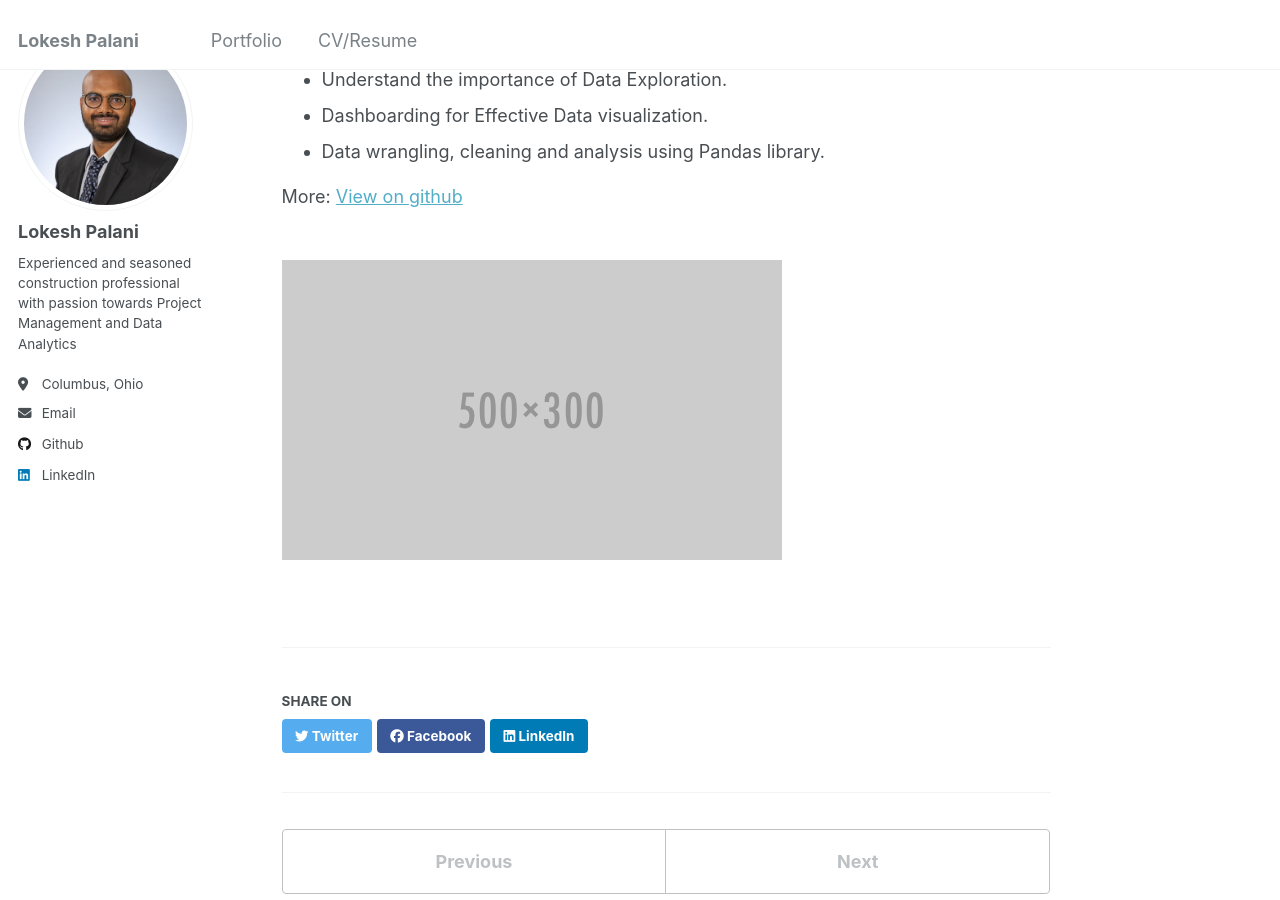
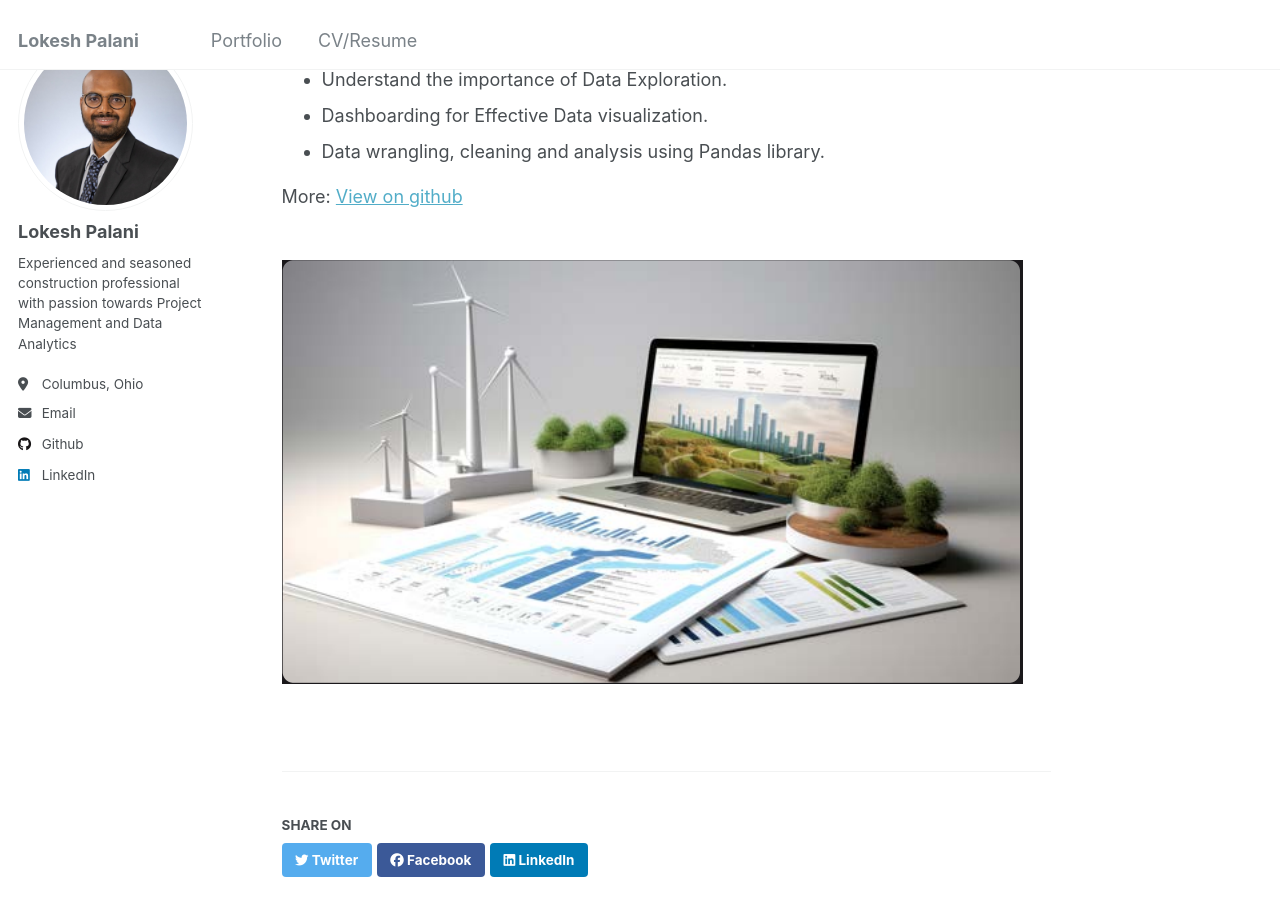
Before and after one commit to Coolinglass/coolinglass.github.io, a Jekyll site: the page built from _portfolio/portfolio-3.md, in a window 1280 px wide and 900 px high, scrolled down 451 px. Built offline with Jekyll 4.4.1, drawn with Linux system fonts in a browser that asks for light colours.

Commit message:
Update portfolio-3.md

```diff
--- a/_portfolio/portfolio-3.md
+++ b/_portfolio/portfolio-3.md
@@ -19,4 +19,4 @@ wherein accurate demand forecasts are helpful.
 
 More: [View on github](https://github.com/Coolinglass/Exploratory-Data-Analysis/blob/main/Exploratory_Data_Analysis_(EDA).ipynb)
 
-<br/><img src='/images/500x300.png'>
+<br/><img src='/images/Port-3.png'>
```
